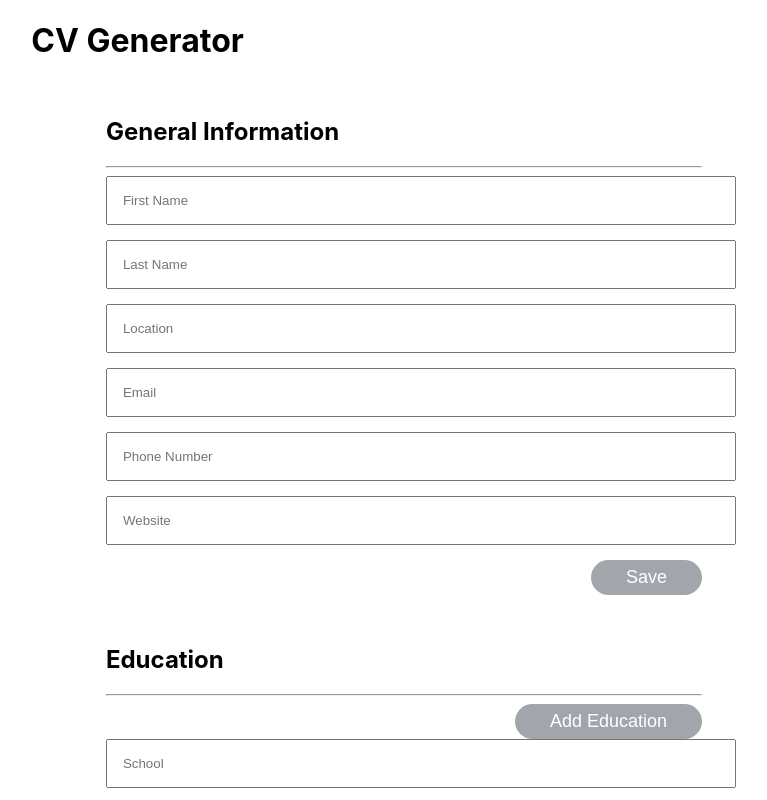
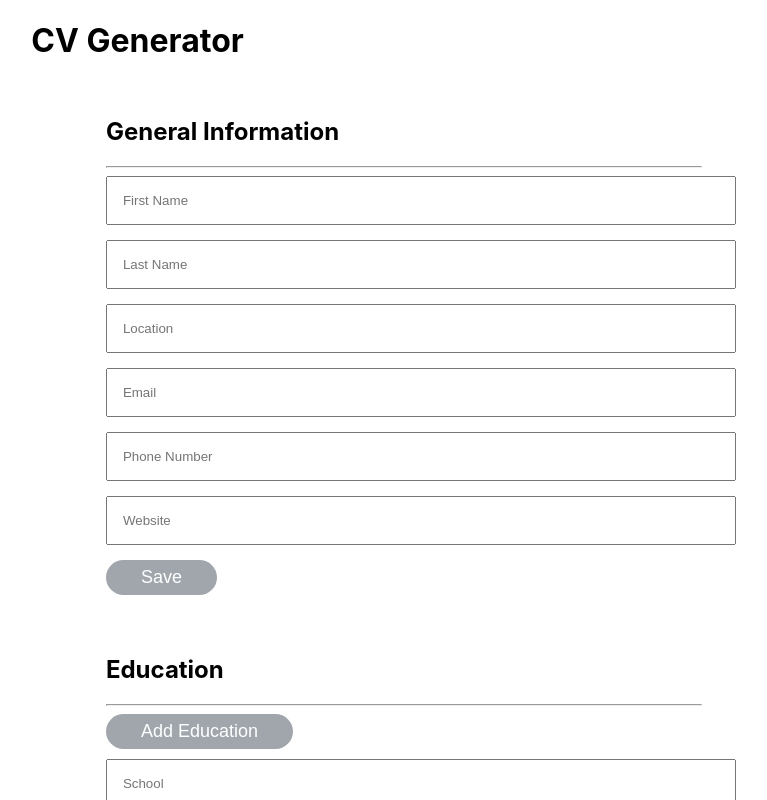
Before and after one commit to dillonlui/cv-generator, a React (Create React App) app: page / in a window 1280 px wide. Shown: the top 800 px of the page, without its empty margins (236-1003 px from the left). Built offline with nearby package versions, Linux system fonts and the light colour scheme; the HTML template or start-up script is replaced by a standard one.

Commit message:
added button styling

```diff
--- a/public/index.css
+++ b/public/index.css
@@ -39,7 +39,6 @@ textarea {
 }
 
 button {
-  float: right;
   padding: 7px 35px;
   border-radius: 60px;
   background-color: #a1a6ad;
@@ -47,6 +46,7 @@ button {
   font-size: 18px;
   cursor: pointer;
   border: none;
+  margin-bottom: 10px;
 }
 button:hover {
   background-color: #757a81;
```
